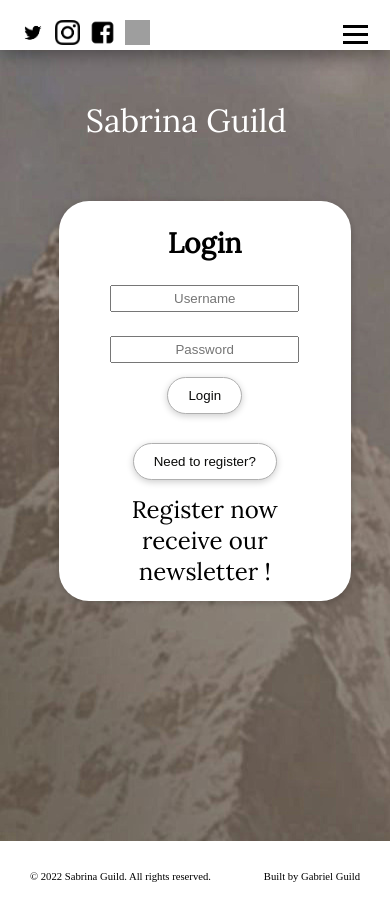
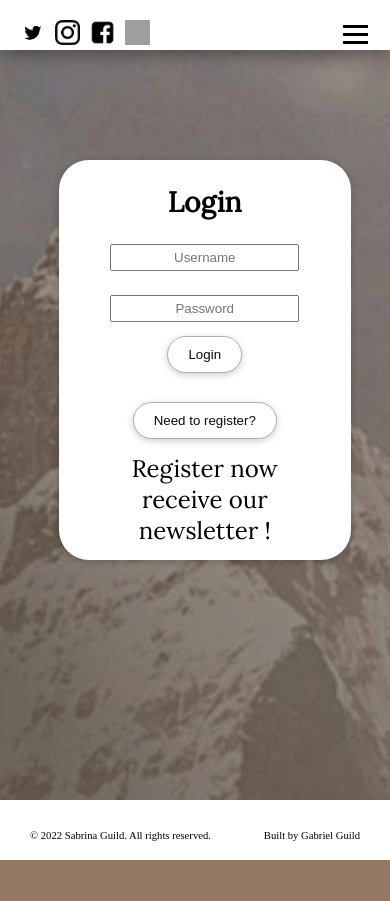
Before and after one commit to GabrielGuild/Sabrina-s-Website, a React (Create React App) app: page /login in a window 390 px wide. After the commit the page ends 860 px from the top, so only its background shows below. Built offline with nearby package versions, Linux system fonts and the light colour scheme; grey boxes are pictures that could not be loaded.

Commit message:
somethings wrong with the client connection

```diff
--- a/src/styles.css
+++ b/src/styles.css
@@ -151,11 +151,11 @@ nav.link:hover{
         text-decoration-line: none;
         font-size: 2rem;
         font-family: 'Lora';
-        position: relative;
+        position: absolute;
         max-height: 300px;
         max-width: 300px;
         margin-left: 22%;
-        top: 100px;
+        top: -1000000px;
     }
     .Video-feature{
         height: 100%;
```
